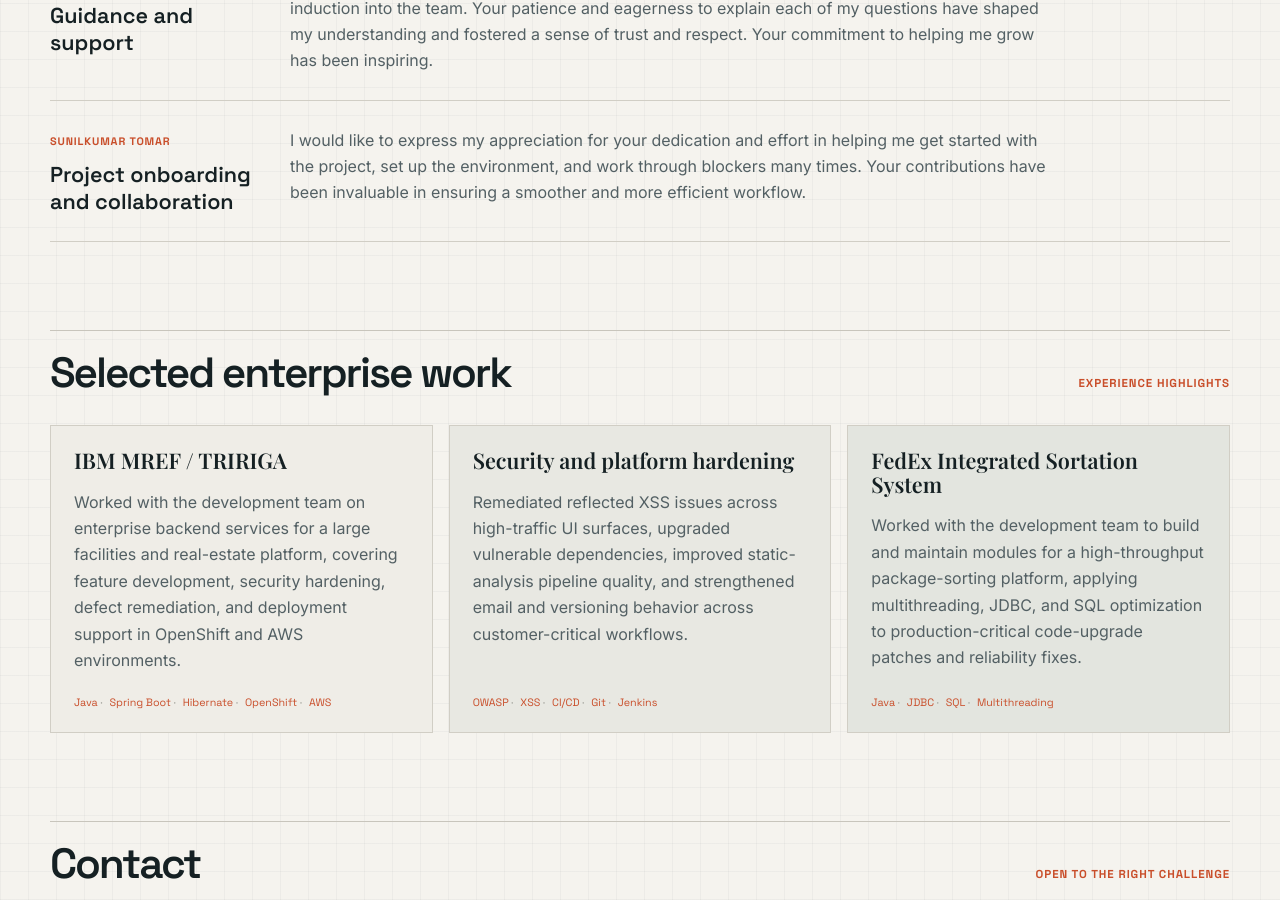
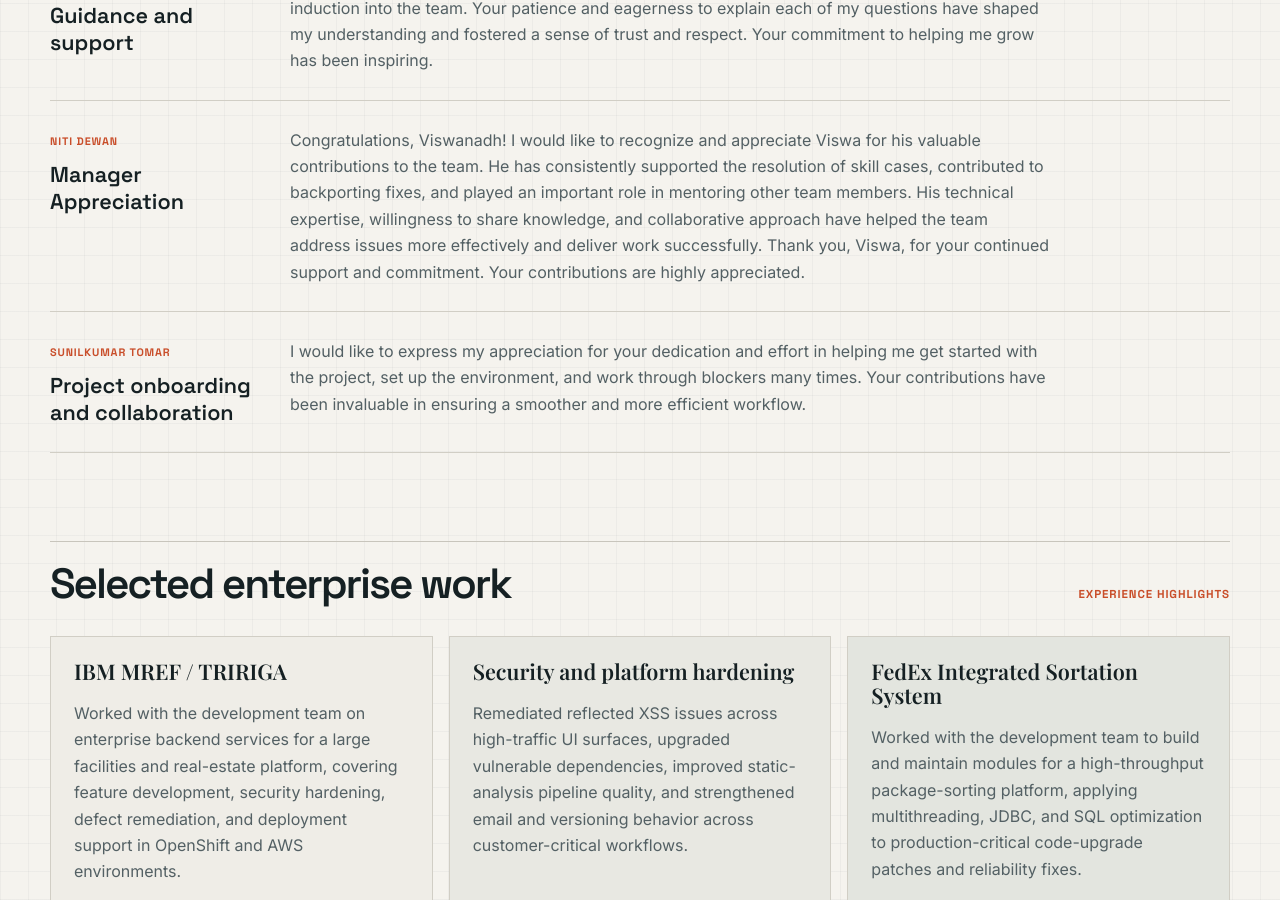
Before and after one commit to Viswanadh-Ganti/my-portfolio, a React (Vite) app: page / in a window 1280 px wide. Shown: the part 3693-4593 px from the top of the page. Built offline with nearby package versions, Linux system fonts and the light colour scheme; a web font is replaced by a local one.

Commit message:
add recognition

```diff
--- a/src/components/Recognition.jsx
+++ b/src/components/Recognition.jsx
@@ -29,6 +29,12 @@
       'I hold immense gratitude for the unwavering guidance and support you have provided since my induction into the team. Your patience and eagerness to explain each of my questions have shaped my understanding and fostered a sense of trust and respect. Your commitment to helping me grow has been inspiring.',
   },
   {
+    title: 'Manager Appreciation',
+    issuer: 'Niti Dewan',
+    detail:
+      'Congratulations, Viswanadh! I would like to recognize and appreciate Viswa for his valuable contributions to the team. He has consistently supported the resolution of skill cases, contributed to backporting fixes, and played an important role in mentoring other team members. His technical expertise, willingness to share knowledge, and collaborative approach have helped the team address issues more effectively and deliver work successfully. Thank you, Viswa, for your continued support and commitment. Your contributions are highly appreciated.',
+  },
+  {
     title: 'Project onboarding and collaboration',
     issuer: 'Sunilkumar Tomar',
     detail:
--- a/src/components/Resume.jsx
+++ b/src/components/Resume.jsx
@@ -101,7 +101,7 @@
 
         <section className="resume-block">
           <h2>Awards & Recognition</h2>
-          <p><strong>Manager Appreciation, Thanks@IBM</strong> - Recognized by Niti Dewan in September 2026 for resolving skill cases, backporting fixes, and mentoring team members.</p>
+          <p><strong>Manager Appreciation</strong> - Recognized by Niti Dewan in September 2026 for resolving skill cases, backporting fixes, and mentoring team members.</p>
         </section>
 
         <section className="resume-block">
```
